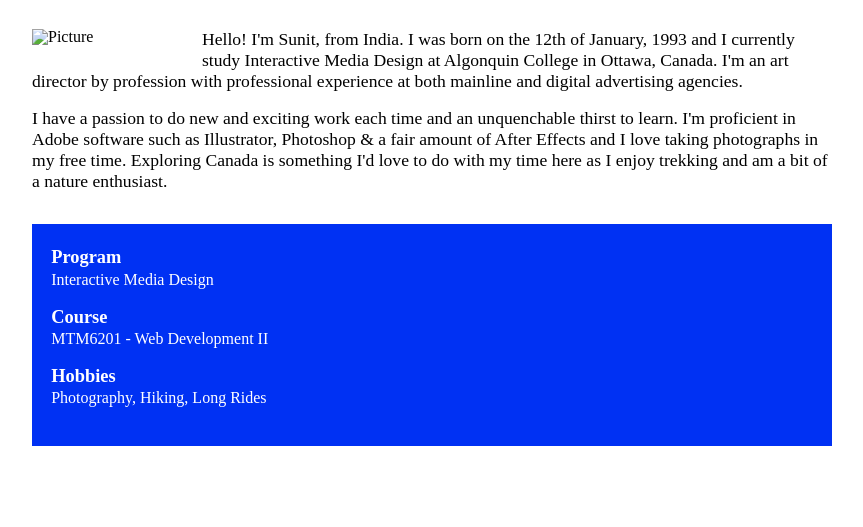
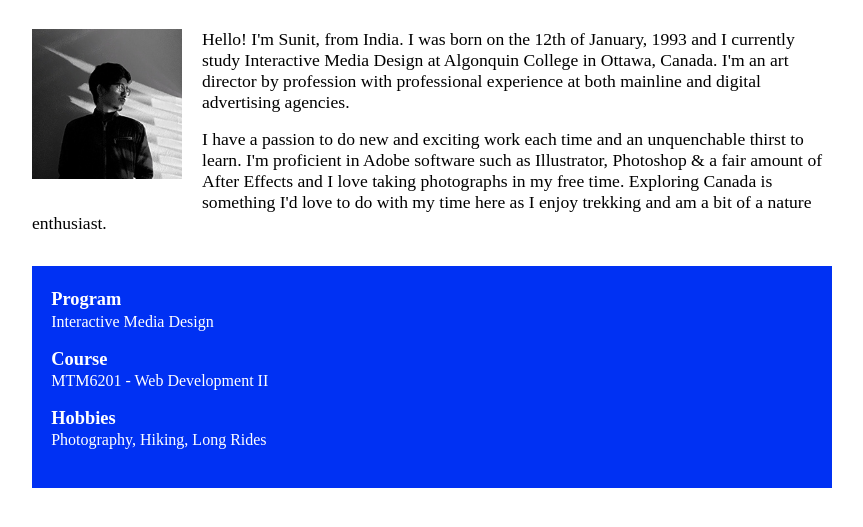
Before and after one commit to joseph0293/mtm6201-week1, a plain HTML site: page index.html in a window 1280 px wide. Shown: the part 99-626 px from the top of the page, without its empty margins (208-1071 px from the left). Drawn offline with Linux system fonts and the light colour scheme; the site is published under a folder, as on GitHub Pages, so addresses that start at the root find nothing.

Commit message:
removes slash to ensure image works

```diff
--- a/index.html
+++ b/index.html
@@ -24,7 +24,7 @@
         </header>
         <main>
             <div class="bio">
-                <img src="/images/me.jpg" alt="Picture">
+                <img src="images/me.jpg" alt="Picture">
                 <p>
                     Hello! I'm Sunit, from India. I was born on the 12th of January, 1993 and I currently study Interactive Media Design at Algonquin College in Ottawa, Canada. I'm an art director by profession with professional experience at both mainline and digital advertising agencies.
                 </p>
```
